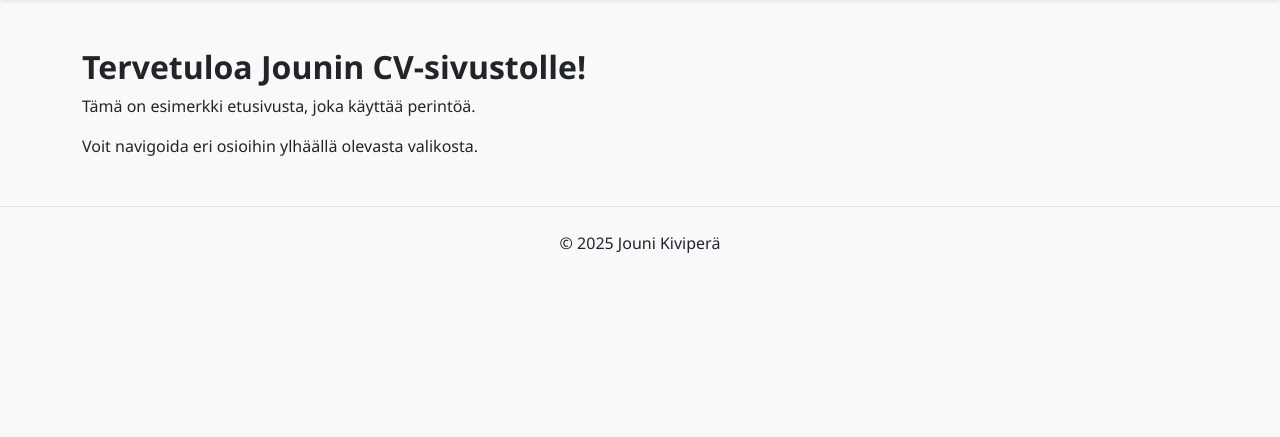
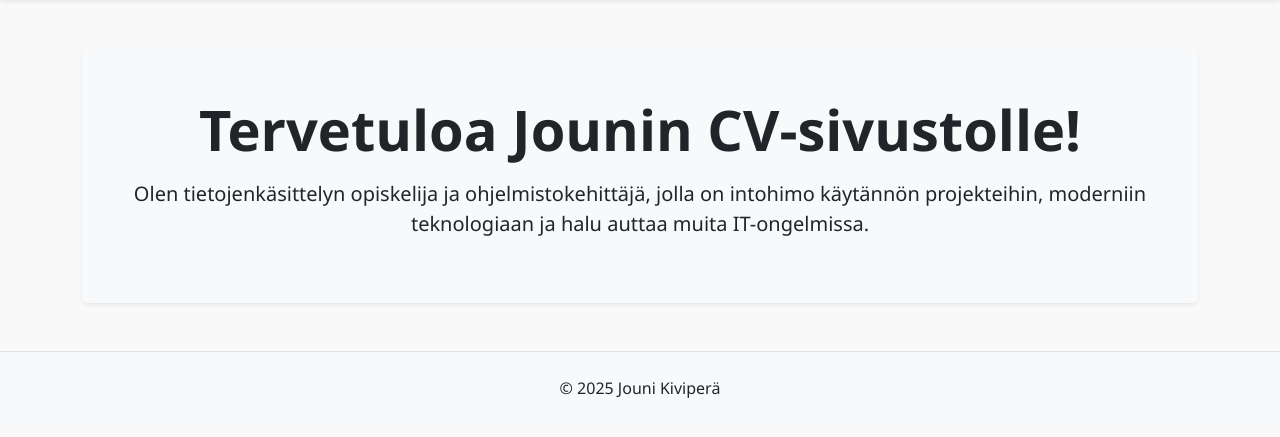
Before and after one commit to jounikivi/Jouni-cv, a Django app: page / in a window 1280 px wide. Shown: the part 67-504 px from the top of the page. Run offline with Django 5.2, Linux system fonts and the light colour scheme.

Commit message:
Update etusivu.html

```diff
--- a/cv/templates/cv/etusivu.html
+++ b/cv/templates/cv/etusivu.html
@@ -1,8 +1,13 @@
 {% extends "cv/base.html" %}
-{% block title %}Jounin CV - Etusivu{% endblock %}
 
+{% block title %}Etusivu - Jounin CV-sivusto{% endblock %}
 {% block content %}
-    <h2>Tervetuloa Jounin CV-sivustolle!</h2>
-    <p>Tämä on esimerkki etusivusta, joka käyttää perintöä.</p>
-    <p>Voit navigoida eri osioihin ylhäällä olevasta valikosta.</p>
+<section class="text-center py-5 bg-light rounded shadow-sm">
+    <h1 class="display-4 fw-bold">Tervetuloa Jounin CV-sivustolle!</h1>
+    <p class="lead mt-3">
+        Olen tietojenkäsittelyn opiskelija ja ohjelmistokehittäjä, jolla on intohimo käytännön projekteihin, moderniin teknologiaan ja halu auttaa muita IT-ongelmissa.
+    </p>
+</section>
+
+
 {% endblock %}
```
